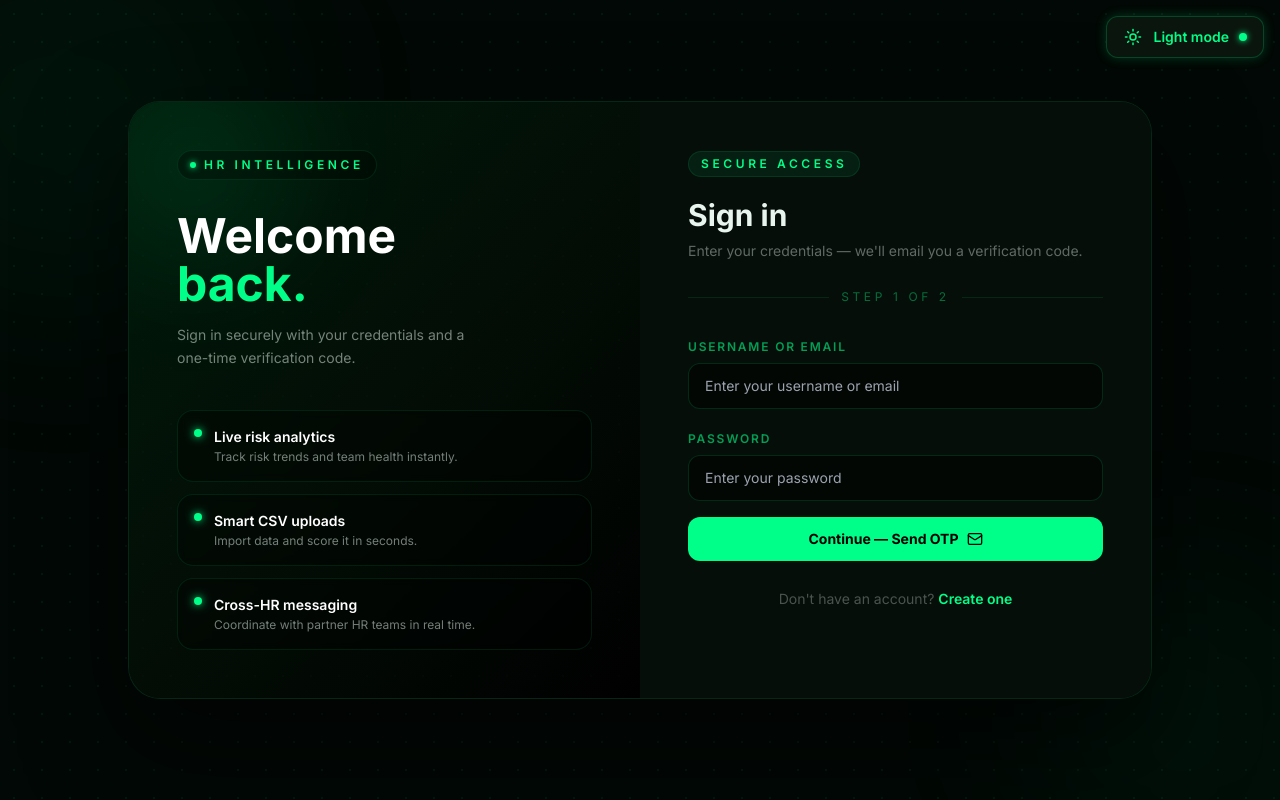
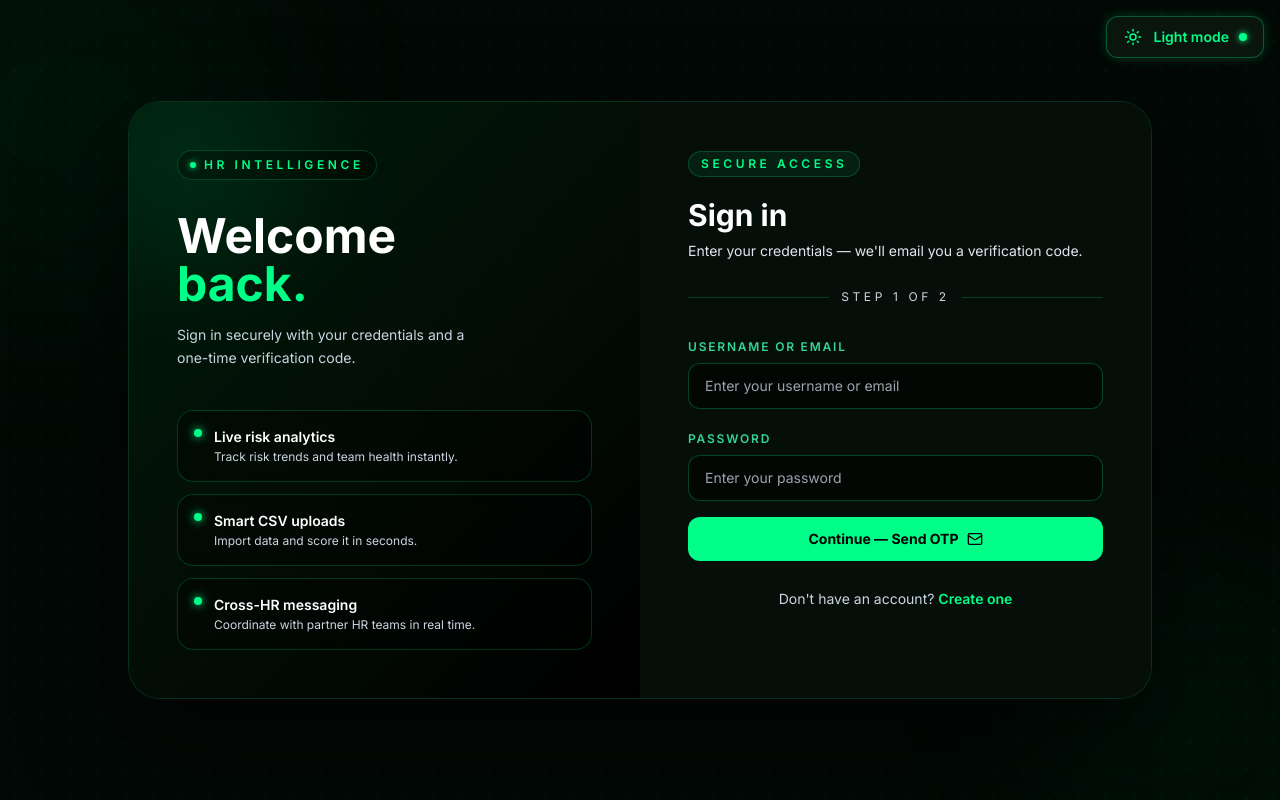
Before and after one commit to 777yash77/Project-Z, a Next.js app in the folder frontend/: page /login in a window 1280 px wide. Built offline with nearby package versions, Linux system fonts and the light colour scheme.

Commit message:
UI changes

```diff
--- a/frontend/src/app/dashboard/messages/page.tsx
+++ b/frontend/src/app/dashboard/messages/page.tsx
@@ -96,14 +96,15 @@ export default function MessagesPage() {
           </div>
 
           {/* Search Bar for HRs */}
-          <div className="flex items-center gap-2 rounded-xl border border-green-500/15 bg-black/40 px-3 py-2 text-xs">
+          <div className="flex items-center gap-2 rounded-xl border px-3 py-2 text-xs transition-all shadow-sm" style={{ borderColor: 'var(--border-subtle)', backgroundColor: 'var(--bg-card)' }}>
             <Search size={14} className="text-green-400" />
             <input
               type="text"
               placeholder="Search HR by name or company..."
               value={searchQuery}
               onChange={(e) => setSearchQuery(e.target.value)}
-              className="bg-transparent text-white outline-none placeholder:text-green-100/20 w-full"
+              className="bg-transparent outline-none w-full"
+              style={{ color: 'var(--text-primary)' }}
             />
           </div>
 
--- a/frontend/src/app/globals.css
+++ b/frontend/src/app/globals.css
@@ -10,15 +10,15 @@
   --bg-base:        #020805;
   --bg-surface:     #060e09;
   --bg-card:        #0a160d;
-  --border-subtle:  rgba(0, 255, 136, 0.10);
-  --border-mid:     rgba(0, 255, 136, 0.20);
+  --border-subtle:  rgba(0, 255, 136, 0.15);
+  --border-mid:     rgba(0, 255, 136, 0.30);
   --accent:         #00ff88;
   --accent-mid:     #00c96a;
   --accent-dark:    #00874a;
   --accent-glow:    rgba(0, 255, 136, 0.20);
-  --text-primary:   #e8f5ee;
-  --text-muted:     rgba(232, 245, 238, 0.40);
-  --text-faint:     rgba(232, 245, 238, 0.20);
+  --text-primary:   #ffffff;
+  --text-muted:     #e2e8f0;
+  --text-faint:     #cbd5e1;
   --dot-color:      rgba(0, 255, 136, 0.06);
   color-scheme: dark;
 }
@@ -28,15 +28,15 @@
   --bg-base:        #f0faf4;
   --bg-surface:     #ffffff;
   --bg-card:        #f4fbf7;
-  --border-subtle:  rgba(0, 135, 74, 0.18);
-  --border-mid:     rgba(0, 135, 74, 0.28);
+  --border-subtle:  rgba(0, 135, 74, 0.22);
+  --border-mid:     rgba(0, 135, 74, 0.35);
   --accent:         #00874a;
   --accent-mid:     #00c96a;
   --accent-dark:    #005c32;
   --accent-glow:    rgba(0, 135, 74, 0.15);
-  --text-primary:   #0d1f14;
-  --text-muted:     rgba(13, 31, 20, 0.55);
-  --text-faint:     rgba(13, 31, 20, 0.35);
+  --text-primary:   #0f172a;
+  --text-muted:     #1e293b;
+  --text-faint:     #334155;
   --dot-color:      rgba(0, 135, 74, 0.07);
   color-scheme: light;
 }
@@ -117,28 +117,67 @@ body {
 [data-theme="light"] .bg-black\/50 { background-color: rgba(0,100,50,0.08) !important; }
 [data-theme="light"] .bg-black\/80 { background-color: rgba(0,0,0,0.08)   !important; }
 
-/* ── Text: white → dark green ── */
-[data-theme="light"] .text-white { color: #0d1f14 !important; }
+/* ── Text: white → dark slate ── */
+[data-theme="light"] .text-white { color: #0f172a !important; }
 
-/* ── Text: low-opacity green-100 → readable dark green ── */
-[data-theme="light"] .text-green-100\/15 { color: rgba(13,31,20,0.20) !important; }
-[data-theme="light"] .text-green-100\/20 { color: rgba(13,31,20,0.28) !important; }
-[data-theme="light"] .text-green-100\/25 { color: rgba(13,31,20,0.32) !important; }
-[data-theme="light"] .text-green-100\/30 { color: rgba(13,31,20,0.40) !important; }
-[data-theme="light"] .text-green-100\/35 { color: rgba(13,31,20,0.45) !important; }
-[data-theme="light"] .text-green-100\/40 { color: rgba(13,31,20,0.50) !important; }
-[data-theme="light"] .text-green-100\/50 { color: rgba(13,31,20,0.60) !important; }
-[data-theme="light"] .text-green-100\/60 { color: rgba(13,31,20,0.70) !important; }
-[data-theme="light"] .text-green-100\/70 { color: rgba(13,31,20,0.78) !important; }
+/* ── Text overrides for LEGIBILITY in Dark Mode ── */
+:root, [data-theme="dark"] {
+  .text-green-100\/15,
+  .text-green-100\/20,
+  .text-green-100\/25,
+  .text-green-100\/30,
+  .text-green-100\/35,
+  .text-green-100\/40,
+  .text-green-100\/50,
+  .text-green-100\/60,
+  .text-green-100\/70 {
+    color: #cbd5e1 !important;
+  }
 
-/* ── Accent text: neon → forest green ── */
-[data-theme="light"] .text-green-400    { color: #006b38 !important; }
-[data-theme="light"] .text-green-300    { color: #00874a !important; }
-[data-theme="light"] .text-green-400\/40 { color: rgba(0,107,56,0.50) !important; }
-[data-theme="light"] .text-green-400\/50 { color: rgba(0,107,56,0.55) !important; }
-[data-theme="light"] .text-green-400\/60 { color: rgba(0,107,56,0.65) !important; }
-[data-theme="light"] .text-green-500\/30 { color: rgba(0,107,56,0.40) !important; }
-[data-theme="light"] .text-green-500\/40 { color: rgba(0,107,56,0.50) !important; }
+  .text-green-400\/30,
+  .text-green-400\/40,
+  .text-green-400\/50,
+  .text-green-400\/60,
+  .text-green-400\/70,
+  .text-green-500\/30,
+  .text-green-500\/40,
+  .text-green-500\/50 {
+    color: #34d399 !important;
+  }
+}
+
+/* ── Text overrides for LEGIBILITY in Light Mode ── */
+[data-theme="light"] .text-green-100\/15,
+[data-theme="light"] .text-green-100\/20,
+[data-theme="light"] .text-green-100\/25,
+[data-theme="light"] .text-green-100\/30,
+[data-theme="light"] .text-green-100\/35,
+[data-theme="light"] .text-green-100\/40,
+[data-theme="light"] .text-green-100\/50,
+[data-theme="light"] .text-green-100\/60,
+[data-theme="light"] .text-green-100\/70 {
+  color: #334155 !important;
+}
+
+[data-theme="light"] .text-green-400,
+[data-theme="light"] .text-green-300,
+[data-theme="light"] .text-green-400\/30,
+[data-theme="light"] .text-green-400\/40,
+[data-theme="light"] .text-green-400\/50,
+[data-theme="light"] .text-green-400\/60,
+[data-theme="light"] .text-green-400\/70,
+[data-theme="light"] .text-green-500\/30,
+[data-theme="light"] .text-green-500\/40,
+[data-theme="light"] .text-green-500\/50 {
+  color: #046c38 !important;
+  font-weight: 600;
+}
+
+[data-theme="light"] .font-mono.text-green-400\/70,
+[data-theme="light"] .font-mono.text-green-400 {
+  color: #044e32 !important;
+  font-weight: 700 !important;
+}
 
 /* ── Accent backgrounds: neon → forest ── */
 [data-theme="light"] .bg-green-500      { background-color: #00874a !important; }
@@ -162,21 +201,45 @@ body {
 [data-theme="light"] .border-green-500\/20 { border-color: rgba(0,135,74,0.28) !important; }
 [data-theme="light"] .border-green-500\/25 { border-color: rgba(0,135,74,0.32) !important; }
 
-/* ── Input fields ── */
-[data-theme="light"] input,
-[data-theme="light"] textarea,
-[data-theme="light"] select {
-  color: #0d1f14 !important;
-  border-color: rgba(0,135,74,0.25) !important;
-  background-color: rgba(255,255,255,0.80) !important;
+/* ── Input & Select controls styling ── */
+input.bg-transparent,
+textarea.bg-transparent,
+select.bg-transparent {
+  background-color: transparent !important;
+  border: none !important;
+  box-shadow: none !important;
+  outline: none !important;
 }
+
+[data-theme="light"] input:not(.bg-transparent),
+[data-theme="light"] textarea:not(.bg-transparent),
+[data-theme="light"] select:not(.bg-transparent) {
+  color: #0f172a !important;
+  border-color: rgba(0, 135, 74, 0.25) !important;
+  background-color: #ffffff !important;
+}
+
+[data-theme="light"] input.bg-transparent,
+[data-theme="light"] textarea.bg-transparent,
+[data-theme="light"] select.bg-transparent {
+  color: #0f172a !important;
+  background-color: transparent !important;
+  border: none !important;
+}
+
 [data-theme="light"] input::placeholder,
 [data-theme="light"] textarea::placeholder {
-  color: rgba(13,31,20,0.30) !important;
+  color: #64748b !important;
 }
+
 [data-theme="light"] option {
-  background-color: #ffffff;
-  color: #0d1f14;
+  background-color: #ffffff !important;
+  color: #0f172a !important;
+}
+
+[data-theme="dark"] option {
+  background-color: #0a160d !important;
+  color: #ffffff !important;
 }
 
 /* ── Gradient panel in login/register left side ── */
--- a/frontend/src/app/login/page.tsx
+++ b/frontend/src/app/login/page.tsx
@@ -28,21 +28,21 @@ export default function LoginPage() {
 
   // ── Theme tokens ──────────────────────────────────────────────────────────
   const panelBg      = isLight ? 'linear-gradient(135deg,#d4ede0 0%,#e8f6ee 50%,#c8e8d8 100%)' : 'linear-gradient(135deg,#001a0a 0%,#030e06 50%,#000 100%)';
-  const headingColor = isLight ? '#0d1f14' : '#ffffff';
-  const subColor     = isLight ? 'rgba(13,31,20,0.55)' : 'rgba(232,245,238,0.50)';
-  const cardBg       = isLight ? 'rgba(255,255,255,0.55)' : 'rgba(0,0,0,0.30)';
-  const cardBorder   = isLight ? 'rgba(0,135,74,0.20)' : 'rgba(0,255,136,0.10)';
+  const headingColor = isLight ? '#0f172a' : '#ffffff';
+  const subColor     = isLight ? '#1e293b' : '#cbd5e1';
+  const cardBg       = isLight ? 'rgba(255,255,255,0.75)' : 'rgba(0,0,0,0.30)';
+  const cardBorder   = isLight ? 'rgba(0,135,74,0.25)' : 'rgba(0,255,136,0.20)';
   const dotColor     = isLight ? '#006b38' : '#00ff88';
-  const accentText   = isLight ? '#006b38' : '#00ff88';
-  const inputBg      = isLight ? 'rgba(255,255,255,0.80)' : 'rgba(0,0,0,0.50)';
-  const inputText    = isLight ? '#0d1f14' : '#ffffff';
-  const inputBorder  = isLight ? 'rgba(0,135,74,0.30)' : 'rgba(0,255,136,0.15)';
-  const labelColor   = isLight ? 'rgba(0,107,56,0.65)' : 'rgba(0,255,136,0.60)';
-  const dividerBg    = isLight ? 'rgba(0,135,74,0.15)' : 'rgba(0,255,136,0.10)';
-  const dividerText  = isLight ? 'rgba(0,107,56,0.45)' : 'rgba(0,255,136,0.40)';
+  const accentText   = isLight ? '#046c38' : '#00ff88';
+  const inputBg      = isLight ? 'rgba(255,255,255,0.90)' : 'rgba(0,0,0,0.50)';
+  const inputText    = isLight ? '#0f172a' : '#ffffff';
+  const inputBorder  = isLight ? 'rgba(0,135,74,0.35)' : 'rgba(0,255,136,0.25)';
+  const labelColor   = isLight ? '#046c38' : '#34d399';
+  const dividerBg    = isLight ? 'rgba(0,135,74,0.25)' : 'rgba(0,255,136,0.20)';
+  const dividerText  = isLight ? '#334155' : '#cbd5e1';
   const btnBg        = isLight ? '#00874a' : '#00ff88';
   const btnHoverBg   = isLight ? '#006b38' : '#00e07a';
-  const footerText   = isLight ? 'rgba(13,31,20,0.40)' : 'rgba(232,245,238,0.30)';
+  const footerText   = isLight ? '#334155' : '#cbd5e1';
   const otpBoxBg     = isLight ? '#ffffff' : '#000000';
   const otpBoxBorder = isLight ? 'rgba(0,135,74,0.30)' : 'rgba(0,255,136,0.20)';
   const otpFocusBorder = isLight ? '#00874a' : '#00ff88';
--- a/frontend/src/app/register/page.tsx
+++ b/frontend/src/app/register/page.tsx
@@ -27,21 +27,21 @@ export default function RegisterPage() {
 
   // ── Theme tokens ──────────────────────────────────────────────────────────
   const panelBg      = isLight ? 'linear-gradient(135deg,#d4ede0 0%,#e8f6ee 50%,#c8e8d8 100%)' : 'linear-gradient(135deg,#001a0a 0%,#030e06 50%,#000 100%)';
-  const headingColor = isLight ? '#0d1f14' : '#ffffff';
-  const subColor     = isLight ? 'rgba(13,31,20,0.55)' : 'rgba(232,245,238,0.50)';
-  const cardBg       = isLight ? 'rgba(255,255,255,0.55)' : 'rgba(0,0,0,0.30)';
-  const cardBorder   = isLight ? 'rgba(0,135,74,0.20)' : 'rgba(0,255,136,0.10)';
+  const headingColor = isLight ? '#0f172a' : '#ffffff';
+  const subColor     = isLight ? '#1e293b' : '#cbd5e1';
+  const cardBg       = isLight ? 'rgba(255,255,255,0.75)' : 'rgba(0,0,0,0.30)';
+  const cardBorder   = isLight ? 'rgba(0,135,74,0.25)' : 'rgba(0,255,136,0.20)';
   const dotColor     = isLight ? '#006b38' : '#00ff88';
-  const accentText   = isLight ? '#006b38' : '#00ff88';
-  const inputBg      = isLight ? 'rgba(255,255,255,0.80)' : 'rgba(0,0,0,0.50)';
-  const inputText    = isLight ? '#0d1f14' : '#ffffff';
-  const inputBorder  = isLight ? 'rgba(0,135,74,0.30)' : 'rgba(0,255,136,0.15)';
-  const labelColor   = isLight ? 'rgba(0,107,56,0.65)' : 'rgba(0,255,136,0.60)';
-  const dividerBg    = isLight ? 'rgba(0,135,74,0.15)' : 'rgba(0,255,136,0.10)';
-  const dividerText  = isLight ? 'rgba(0,107,56,0.45)' : 'rgba(0,255,136,0.40)';
+  const accentText   = isLight ? '#046c38' : '#00ff88';
+  const inputBg      = isLight ? 'rgba(255,255,255,0.90)' : 'rgba(0,0,0,0.50)';
+  const inputText    = isLight ? '#0f172a' : '#ffffff';
+  const inputBorder  = isLight ? 'rgba(0,135,74,0.35)' : 'rgba(0,255,136,0.25)';
+  const labelColor   = isLight ? '#046c38' : '#34d399';
+  const dividerBg    = isLight ? 'rgba(0,135,74,0.25)' : 'rgba(0,255,136,0.20)';
+  const dividerText  = isLight ? '#334155' : '#cbd5e1';
   const btnBg        = isLight ? '#00874a' : '#00ff88';
   const btnHoverBg   = isLight ? '#006b38' : '#00e07a';
-  const footerText   = isLight ? 'rgba(13,31,20,0.40)' : 'rgba(232,245,238,0.30)';
+  const footerText   = isLight ? '#334155' : '#cbd5e1';
   const otpBoxBg     = isLight ? '#ffffff' : '#000000';
   const otpBoxBorder = isLight ? 'rgba(0,135,74,0.30)' : 'rgba(0,255,136,0.20)';
   const otpFocusBorder = isLight ? '#00874a' : '#00ff88';
```
Also changed, not shown: frontend/src/app/dashboard/EmployeeDetailModal.tsx (+13 -13 lines), frontend/src/app/dashboard/employees/page.tsx (+13 -11 lines), frontend/src/app/dashboard/page.tsx (+14 -11 lines), 1 other file (tests, documents, lock files or other folders).
